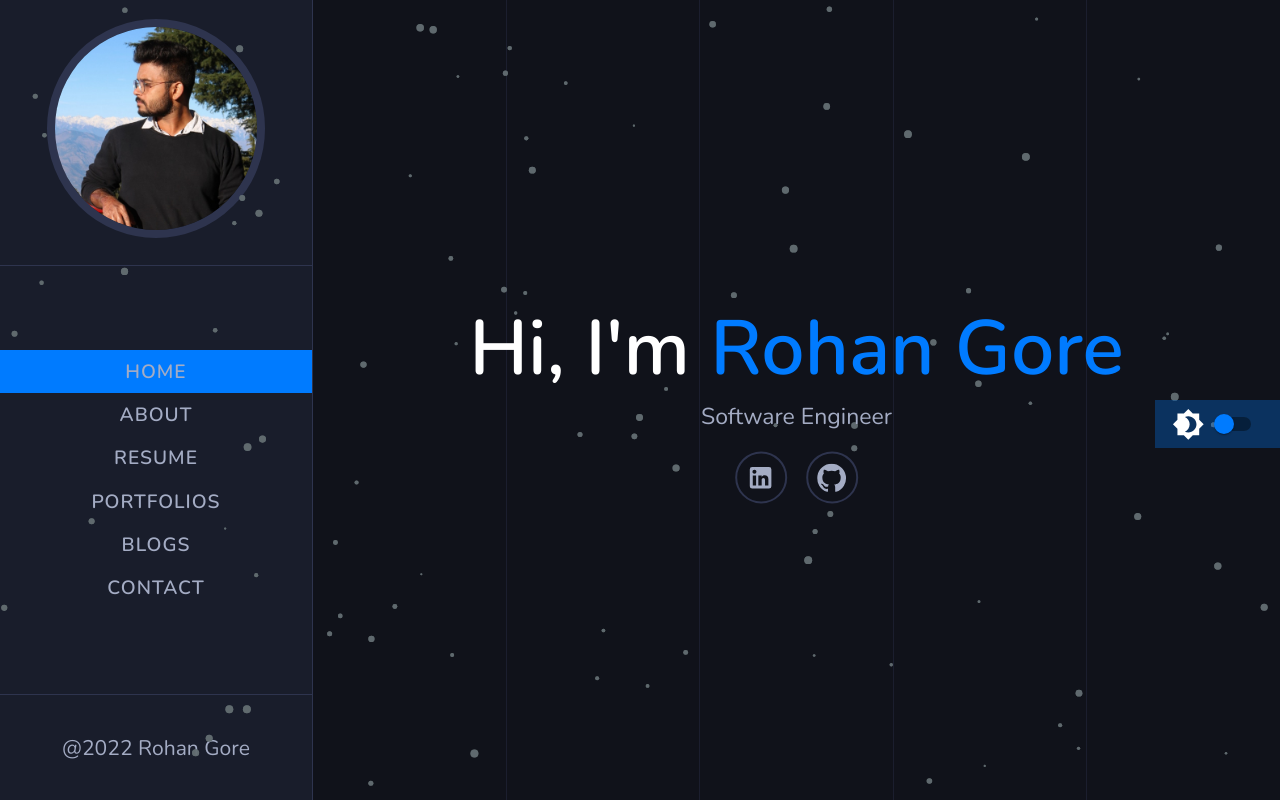
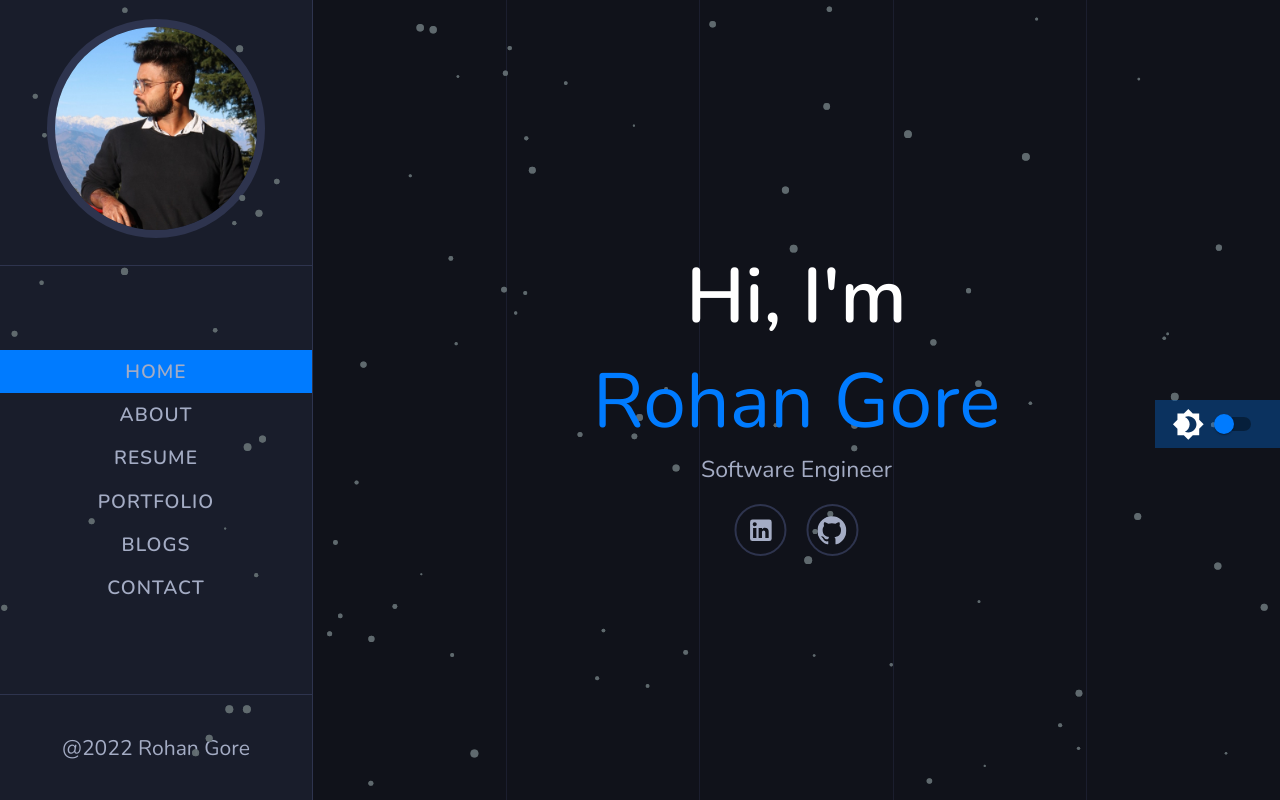
Before and after one commit to rohangore1999/PORTFOLIO-REACT, a React (Create React App) app: page / in a window 1280 px wide. Built offline with nearby package versions, Linux system fonts and the light colour scheme.

Commit message:
first commit

```diff
--- a/src/App.js
+++ b/src/App.js
@@ -94,7 +94,7 @@ function App() {
             <ResumePage />
           </Route>
 
-          <Route path="/portfolios" exact>
+          <Route path="/portfolio" exact>
             <PortfoliosPage />
           </Route>
 
--- a/src/Components/ContactItem.js
+++ b/src/Components/ContactItem.js
@@ -42,8 +42,13 @@ const ContactItemsStyled = styled.div`
         justify-content: center;
         margin-right: 1.5rem;
 
+
+
         svg{
             font-size: 2.3rem;
+            @media screen and (max-width: 430px){
+                font-size: 1rem;
+        }
         }
     }
 
@@ -52,11 +57,19 @@ const ContactItemsStyled = styled.div`
             color: var(--white-color);
             font-size: 1.2rem;
             padding-bottom: .6rem;
+
+            @media screen and (max-width: 430px){
+                font-size: 1rem;
+            }
         }
 
         p{
             padding: .1rem 0;
 
+            @media screen and (max-width: 430px){
+                font-size: 1rem;
+            }
+
         }
     }
 `
--- a/src/Components/Navigation.js
+++ b/src/Components/Navigation.js
@@ -44,7 +44,7 @@ function Navigation({ navToggle, setNavToggle, HamToggle, setHamToggle }) {
                     setHamToggle(false)
                 }
                 }>
-                    <NavLink to='/portfolios' activeClassName="active-class" exact>Portfolios</NavLink>
+                    <NavLink to='/portfolio' activeClassName="active-class" exact>Portfolio</NavLink>
                 </li>
 
                 <li className="nav-item" onClick={() => {
--- a/src/Components/ProgressBar.js
+++ b/src/Components/ProgressBar.js
@@ -19,6 +19,19 @@ function ProgressBar({title, width, text}) {
 export default ProgressBar
 
 const ProgressBarStyled = styled.div`
+
+        h6{
+            @media screen and (max-width: 430px){
+                font-size: 1rem;
+            }
+        }
+
+        p{
+            @media screen and (max-width: 430px){
+                font-size: .8rem;
+            }
+        }
+
     .progress-bar{
         display: flex;
         align-items: center;
@@ -41,5 +54,6 @@ const ProgressBarStyled = styled.div`
                 background-color: var(--primary-color);
             }
         }
+
     }
 `;
--- a/src/Components/Resume.js
+++ b/src/Components/Resume.js
@@ -25,7 +25,7 @@ function Resume() {
                 <div className="resume-content">
                     <ResumeItem year={'MARCH 2021 - Present'} title={'HCL Technologies'} subTitle={'Software Engineer'} text={'Full Time'} />
 
-                    <ResumeItem year={'JAN 2020 - APRIL 2020'} title={'Omam Consultant Pvt Ltd'} subTitle={'Data Engineer'} text={'Internship'} />
+                    <ResumeItem year={'JAN 2020 - APRIL 2020'} title={'Omam Consultants'} subTitle={'Data Engineer'} text={'Internship'} />
 
 
                 </div>
--- a/src/Components/ResumeItem.js
+++ b/src/Components/ResumeItem.js
@@ -48,17 +48,28 @@ const ResumeItemStyled = styled.div`
             border-radius: 50%;
             border: 2px solid var(--border-color);
             background-color: var(--background-dark-color);
+
+            @media screen and (max-width: 430px){
+                left: -9px;
+            }
         }
 
         p{
             display: inline-block;
             font-size: .9rem;
+            @media screen and (max-width: 430px){
+                /* font-size: .8rem; */
+            }
         }
     }
 
     .right-content{
         padding-left: 5rem;
         position: relative;
+        @media screen and (max-width: 430px){
+            padding-left: 2rem;
+
+        }
 
         &::before{
             content: "";
@@ -68,22 +79,37 @@ const ResumeItemStyled = styled.div`
             height: 2px;
             width: 3rem;
             background-color: var(--border-color);
+
+            @media screen and (max-width: 430px){
+                width: 0.9rem;
+            }
         }
 
         h5{
             color: var(--primary-color);
             font-size: 2rem;
             padding-bottom: inherit.4rem;
+
+            @media screen and (max-width: 430px){
+                font-size: 1.3rem;
+            }
         }
 
         h6{
             padding-bottom: .6rem;
             font-size: 1.3rem;
             color: var(--white-color);
+
+            @media screen and (max-width: 430px){
+                font-size: .9rem;
+            }
         }
 
         p{
             font-size: 1rem;
+            @media screen and (max-width: 430px){
+                font-size: .8rem;
+            }
         }
     }
 `
--- a/src/Components/Title.js
+++ b/src/Components/Title.js
@@ -64,11 +64,11 @@ const TitleStyled = styled.div`
             }
 
             @media screen and (max-width: 496px){
-                font-size: 3rem;
+                font-size: 4rem;
             }
 
             @media screen and (max-width: 370px){
-                font-size: 2rem;
+                font-size: 3rem;
             }
         }
     }
--- a/src/Pages/ContactPage.js
+++ b/src/Pages/ContactPage.js
@@ -18,7 +18,7 @@ function ContactPage() {
         <MainLayout>
             <Title title={'Contact'} span={'Contact'} />
             <ContactPageStyled>
-                <InnerLayout className="contact-section">
+                <InnerLayout className="contact-section" style={{ overflow: 'hidden' }}>
                     <div className="left-content">
                         <div className="contact-title">
                             <h4>Get In Touch</h4>
@@ -45,7 +45,7 @@ function ContactPage() {
                             </div>
 
                             <div className="form-field f-button">
-                                <PrimaryButton title={'Send Email'} downloads={false}/>
+                                <PrimaryButton title={'Send Email'} downloads={false} />
                             </div>
                         </form>
                     </div>
@@ -53,7 +53,7 @@ function ContactPage() {
                     <div className="right-content">
                         <ContactItem icon={phone} title={'Phone'} contact1={'+917021984685'} contact2={''} />
 
-                        <ContactItem icon={email} title={'Email'} contact1={'gorerohan15@gmail.cm'} contact2={''} />
+                        <ContactItem icon={email} title={'Email'} contact1={'gorerohan15@gmail.com'} contact2={''} />
 
                         <ContactItem icon={location} title={'Address'} contact1={'A-401, Vasant Vihar, M.C.C.H Society, Navi Mumbai'} contact2={'India'} />
                     </div>
@@ -84,7 +84,7 @@ const ContactPageStyled = styled.section`
             display: grid;
             grid-template-columns: repeat(1, 1fr);
             @media screen and (max-width: 502px){
-                width: 70%;
+                width: 100%;
             }
         }
 
@@ -108,6 +108,8 @@ const ContactPageStyled = styled.section`
                 position: relative;
                 width: 100%;
 
+
+
                 label{
                     position: absolute;
                     left: 20px;
@@ -116,6 +118,12 @@ const ContactPageStyled = styled.section`
                     background-color: var(--background-dark-color);
                     padding: 0 .5rem;
                     color: inherit;
+                }
+
+                @media screen and (max-width: 430px){
+                    label{
+                        font-size: 1rem;
+                    }
                 }
 
                 input{
@@ -127,6 +135,10 @@ const ContactPageStyled = styled.section`
                     width: 100%;
                     color: inherit;
 
+                    @media screen and (max-width: 430px){
+                        font-size: 1rem;
+                    }
+
                 }
 
                 textarea{
@@ -136,6 +148,10 @@ const ContactPageStyled = styled.section`
                     color: inherit;
                     width: 100%;
                     padding: .8rem 1rem;
+
+                    @media screen and (max-width: 430px){
+                        font-size: 1rem;
+                    }
                 }
             }
 
--- a/src/Pages/HomePage.js
+++ b/src/Pages/HomePage.js
@@ -13,7 +13,7 @@ function HomePage() {
             </div>
 
             <div className="typography">
-                <h1>Hi, I'm<span> Rohan Gore</span></h1>
+                <h1>Hi, I'm</h1><span> Rohan Gore</span>
                 <p>
                     Software Engineer
                 </p>
@@ -51,7 +51,25 @@ const HomePageStyled = styled.header`
         left: 50%;
         transform: translate(-50%, -50%);
         text-align:center;
-        width: 80%;
+        width: 100%;
+
+
+        h1{
+            font-size: 4rem;
+            color: var(--white-color);
+
+            @media screen and (max-width: 502px){
+                 font-size: 3rem;
+            }
+
+            span{
+                font-size: 4rem;
+                @media screen and (max-width: 502px){
+                 font-size: 3.8rem;
+                 width: 100%;
+            }
+            }
+        }
 
         .icons{
             display: flex;
--- a/src/Pages/PortfoliosPage.js
+++ b/src/Pages/PortfoliosPage.js
@@ -27,8 +27,8 @@ function PortfoliosPage() {
     }
 
     return (
-        <MainLayout>
-            <Title title={'Portfolios'} span={'Portfolios'} />
+        <MainLayout style={{overflow:'hidden'}}>
+            <Title title={'Portfolio'} span={'Portfolio'} />
 
             <InnerLayout>
                 <Button filter={filter} button={button} />
--- a/src/styles/GlobalStyle.js
+++ b/src/styles/GlobalStyle.js
@@ -104,16 +104,18 @@ const GlobalStyle = createGlobalStyle`
     h1{
         font-size: 4rem;
         color: var(--white-color);
+
+        @media screen and (max-width: 502px){
+            h1{
+                font-size: 2rem;
+            }
+        }
+    }
+
     span{
             font-size: 4rem;
             @media screen and (max-width: 502px){
                  font-size: 3rem;
-            }
-        }
-        @media screen and (max-width: 502px){
-            h1{
-                font-size: 2rem;
-            }
             }
         }
 
@@ -141,11 +143,25 @@ const GlobalStyle = createGlobalStyle`
         align-items:center;
         justify-content: center;
 
+        @media screen and (max-width: 581px){
+            top:20%;
+        }
+
+        @media screen and (max-width: 430px){
+            top:20%;
+            width: 6rem;
+            height: 2rem;
+        }
+
     svg{
         display: flex;
         align-items: center;
         font-size: 1.7rem;
         color: var(--white-color);
+
+        @media screen and (max-width: 430px){
+            font-size: 1.5rem;
+        }
     }
 
   }
```
Lines whose indentation alone changed are shown as unchanged.
